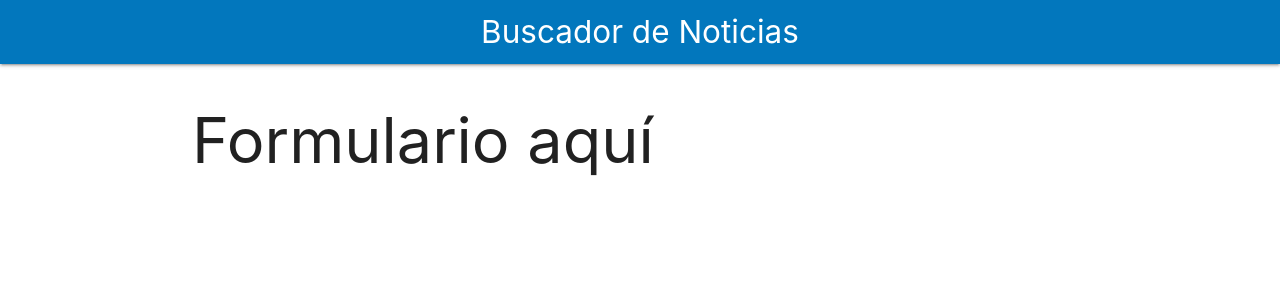
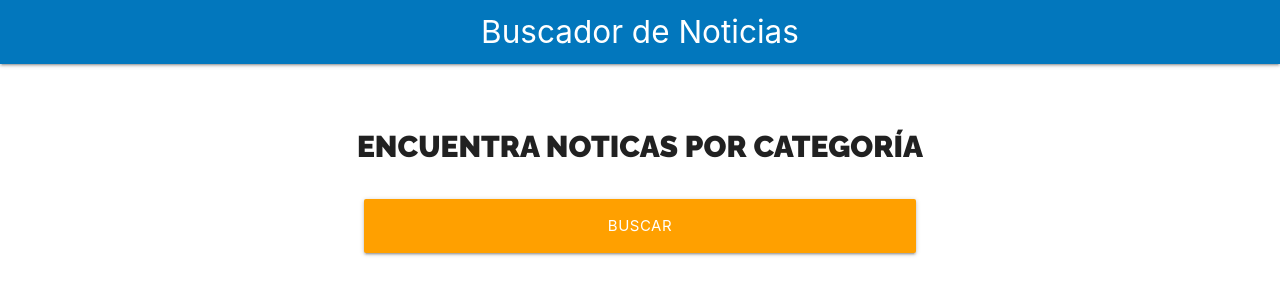
Before and after one commit to militroncho7/noticias, a React (Create React App) app: page / in a window 1280 px wide. Shown: the top 300 px of the page. Built offline with nearby package versions, Linux system fonts and the light colour scheme.

Commit message:
form & modules CSS

```diff
--- a/src/App.js
+++ b/src/App.js
@@ -1,5 +1,6 @@
 import React, { Fragment } from 'react';
-import Header from './components/Header'
+import Header from './components/Header';
+import Formulario from './components/Formulario';
 
 function App() {
   return (
@@ -9,7 +10,7 @@
       />
 
       <div className="container white">
-        <h1>Formulario aquí</h1>
+        <Formulario />
       </div>
     </Fragment>
   );
--- /dev/null
+++ b/src/components/Formulario.js
@@ -0,0 +1,24 @@
+import React from 'react';
+import styles from './Formulario.module.css';
+
+const Formulario = () => {
+    return (
+        <div className={`${styles.buscador} row`}>
+            <div className="col s12 m8 offset-m2">
+                <form>
+                    <h2 className={styles.heading}>Encuentra noticas por Categoría</h2>
+
+                    <div className="input-field col s12">
+                        <input
+                            type="submit"
+                            className={`${styles.btn_block} btn-large amber darken-2`}
+                            value="Buscar"
+                        />
+                    </div>
+                </form>
+            </div>
+        </div>
+    );
+}
+
+export default Formulario;
--- /dev/null
+++ b/src/components/Formulario.module.css
@@ -0,0 +1,17 @@
+.heading {
+    font-family: 'Raleway', sans-serif;
+    font-weight: 900;
+    font-size: 2rem;
+    text-transform: uppercase;
+    text-align: center;
+}
+
+.buscador {
+    margin-top: 2rem;
+    margin-bottom: 2rem;
+    text-align: left;
+}
+
+.btn_block {
+    width: 100%;
+}
```
Also changed, not shown: 1 other file (tests, documents, lock files or other folders).
